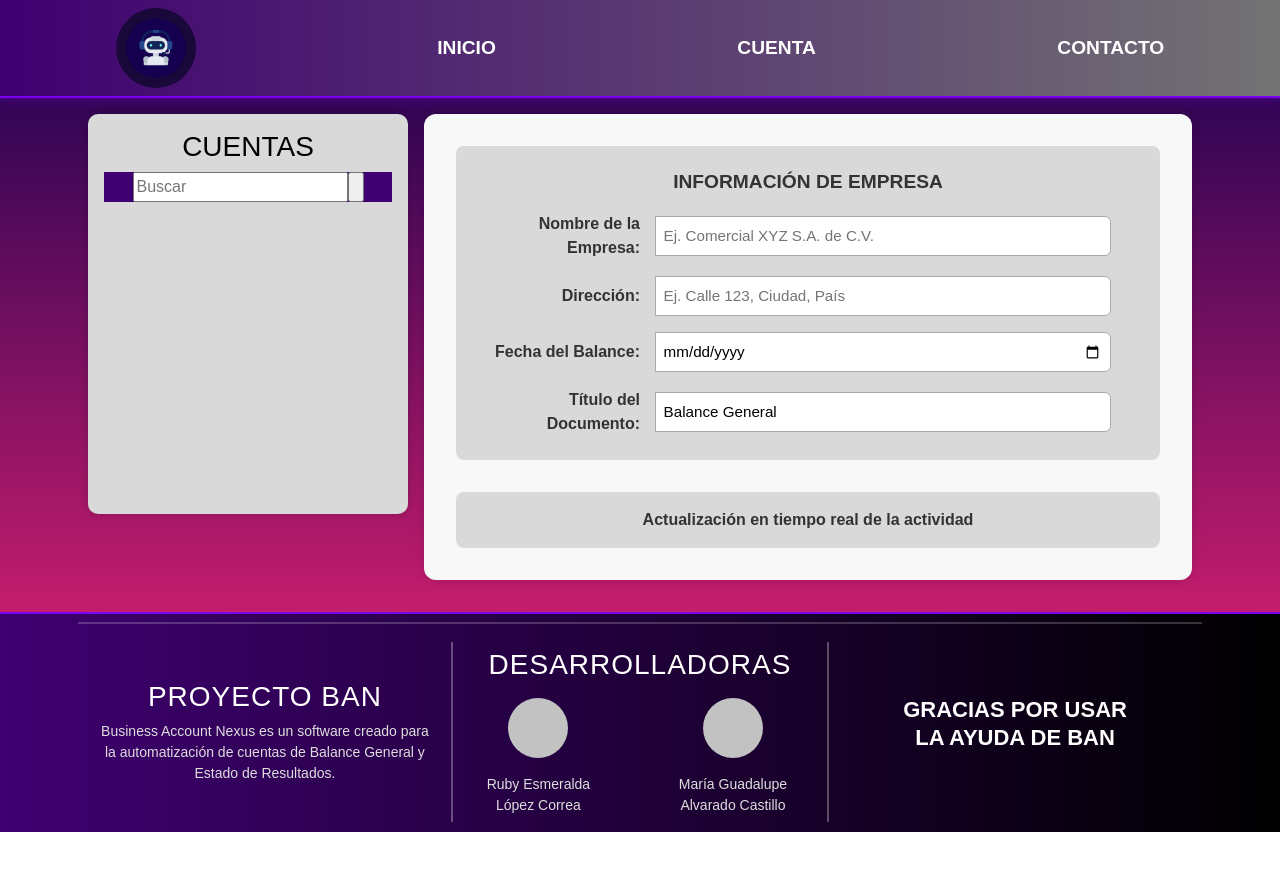
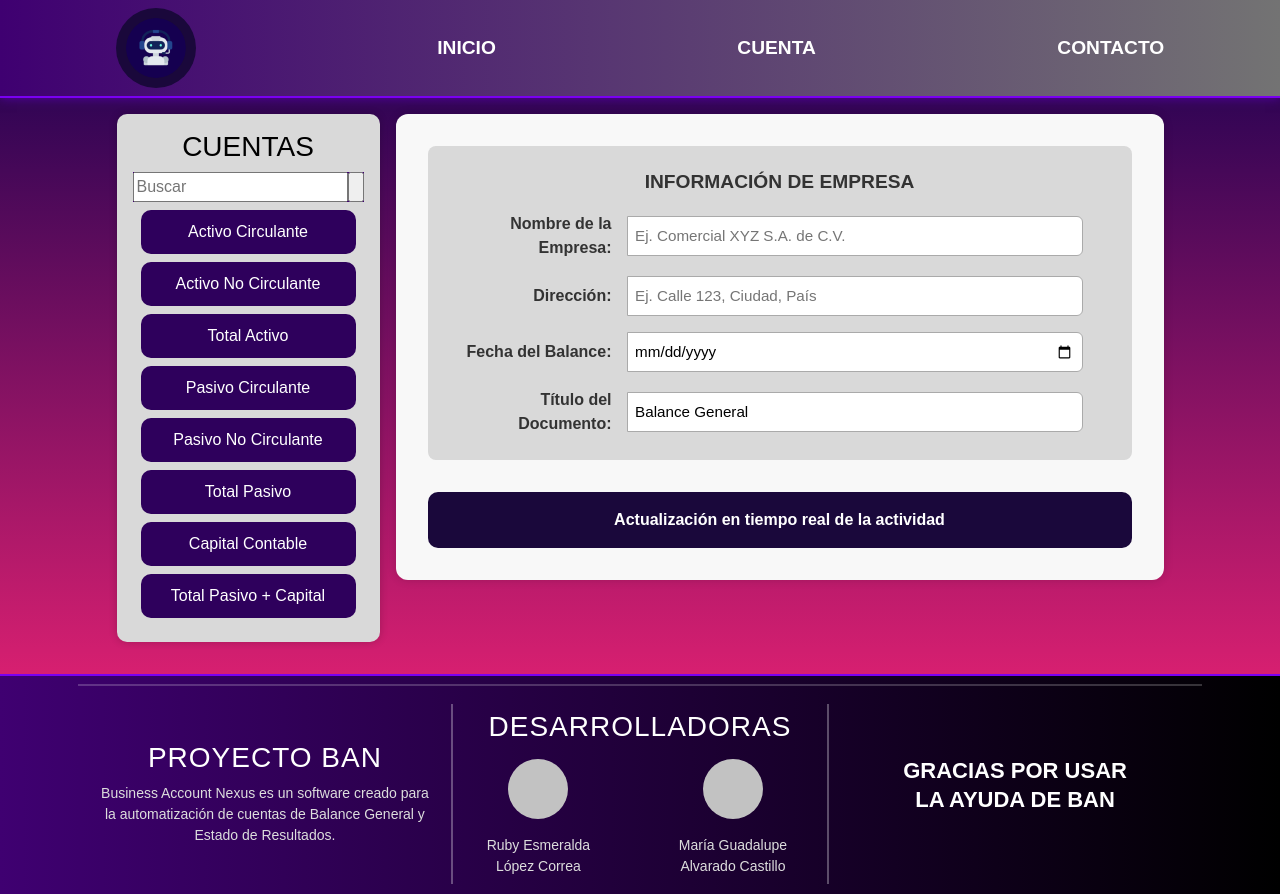
Before and after one commit to rubyesmelc0911/Software-Finanzas, an Angular app: page /bg in a window 1280 px wide. Before the commit the page ends 832 px from the top, so only its background shows below. Built offline with nearby package versions, Linux system fonts and the light colour scheme.

Commit message:
Se agregó las cuentas en el apartado de balance general

```diff
--- a/src/app/pages/balance-general/balance-general.component.css
+++ b/src/app/pages/balance-general/balance-general.component.css
@@ -9,8 +9,8 @@
 
 .cuentas-bg {
   background-color: #D9D9D9;
-  height: 25em;
-  width: 20em;
+  height: auto;
+  width: auto;
   padding: 1em;
   text-align: center;
   border-radius: 10px;
@@ -93,18 +93,37 @@
 }
 
 
-@media (max-width: 768px) {
-  .right-container {
-    width: 100%;
-    grid-template-columns: 1fr;
-  }
+/*ESTILOS PARA CUENTAS*/
+.cuenta-item {
+  background: #2e005c;
+  color: white;
+  padding: 10px;
+  margin: 8px;
+  border-radius: 10px;
+  cursor: pointer;
+  transition: background 0.2s;
+}
 
-  .form-control-in {
-    width: 100%;
-  }
+.cuenta-item:hover {
+  background: #4a00a0;
+}
 
-  .input-group-addon {
-    width: 8em;
-    text-align: left;
-  }
+.cuenta-item.selected {
+  background: #00b4ff;
+  color: #fff;
 }
+
+.real-time {
+  background-color: #1a083b;
+  color: white;
+  padding: 1rem;
+  border-radius: 10px;
+  font-family: 'Jockey One', sans-serif;
+}
+
+.account-row {
+  display: flex;
+  justify-content: space-between;
+  align-items: center;
+  margin: 8px 0;
+}
--- a/src/app/pages/balance-general/balance-general.component.html
+++ b/src/app/pages/balance-general/balance-general.component.html
@@ -1,23 +1,32 @@
 <div class="contenedor-bg">
-  <!--Contenedor de seleccion de cuentas-->
   <div class="cuentas-bg">
     <h3>CUENTAS</h3>
-    <div style="background-color: #3F0071;"> <!--Parte morada del diseño-->
-      <div class="buscador"><form method="get" id="buscarform">
-    <fieldset>
-        <input type="text" id="s" value="" placeholder="Buscar"  />
-        <input class="button" type="submit" value="" />
-        <i class="bi bi-search"></i>
-    </fieldset>
-    </form></div>
+
+    <div style="background-color: #3F0071;">
+      <div class="buscador">
+        <form method="get" id="buscarform">
+          <fieldset>
+            <input type="text" id="s" value="" placeholder="Buscar" />
+            <input class="button" type="submit" value="" />
+            <i class="bi bi-search"></i>
+          </fieldset>
+        </form>
+      </div>
     </div>
-    <!--Lista de cuentas-->
 
-
+    <div class="lista-cuentas">
+      <div
+        *ngFor="let cuenta of accounts"
+        class="cuenta-item"
+        [class.selected]="isSelected(cuenta)"
+        (click)="toggleAccount(cuenta)"
+      >
+        {{ cuenta.nombre }}
+      </div>
+    </div>
   </div>
 
-<!-- Contenedor a la derecha con input de información de empresa y la actualización en tiempo real -->
-<div class="right-container">
+  <div class="right-container">
   <div class="empresa-info">
     <h3>INFORMACIÓN DE EMPRESA</h3>
 
@@ -44,5 +53,6 @@
 
   <div class="real-time">
     Actualización en tiempo real de la actividad
+      </div>
+    </div>
   </div>
-</div>
--- a/src/app/pages/balance-general/balance-general.component.ts
+++ b/src/app/pages/balance-general/balance-general.component.ts
@@ -1,13 +1,77 @@
-import { CommonModule } from '@angular/common';
-import { Component,  } from '@angular/core';
-import {FormsModule} from '@angular/forms';
+import { CommonModule, NumberSymbol } from '@angular/common';
+import { Component } from '@angular/core';
+import { FormsModule } from '@angular/forms';
 
 @Component({
   selector: 'app-balance-general',
   imports: [CommonModule, FormsModule],
   templateUrl: './balance-general.component.html',
-  styleUrl: './balance-general.component.css'
+  styleUrls: ['./balance-general.component.css']
 })
 export class BalanceGeneralComponent {
+  selectedAccounts: any[] = [];
 
+  accounts: Cuenta[] = [
+    // Activos
+    { nombre: 'Activo Circulante', tipo: 'Activo', requiereInput: true },
+    { nombre: 'Activo No Circulante', tipo: 'Activo', requiereInput: true },
+    { nombre: 'Total Activo', tipo: 'Resultado', requiereInput: false, calculada: true },
+
+    // Pasivos
+    { nombre: 'Pasivo Circulante', tipo: 'Pasivo', requiereInput: true },
+    { nombre: 'Pasivo No Circulante', tipo: 'Pasivo', requiereInput: true },
+    { nombre: 'Total Pasivo', tipo: 'Resultado', requiereInput: false, calculada: true },
+
+    // Capital
+    { nombre: 'Capital Contable', tipo: 'Capital', requiereInput: false },
+    { nombre: 'Total Pasivo + Capital', tipo: 'Resultado', requiereInput: false, calculada: true }
+  ];
+
+  toggleAccount(cuenta: Cuenta) {
+    const exists = this.selectedAccounts.find(acc => acc.nombre === cuenta.nombre);
+    if (exists) {
+      this.selectedAccounts = this.selectedAccounts.filter(acc => acc.nombre !== cuenta.nombre);
+    } else {
+      this.selectedAccounts.push({ ...cuenta, valor: 0 });
+    }
+  }
+
+  isSelected(cuenta: Cuenta): boolean {
+    return this.selectedAccounts.some(acc => acc.nombre === cuenta.nombre);
+  }
+
+  updateCalculatedAccounts() {
+    // Calculos
+
+    // Activo total
+    const activoCirculante = this.selectedAccounts.find(acc => acc.nombre === 'Activo Circulante')?.valor || 0;
+    const activoNoCirculante = this.selectedAccounts.find(acc => acc.nombre === 'Activo No Circulante')?.valor || 0;
+    const totalActivo = this.selectedAccounts.find(acc => acc.nombre === 'Total Activo');
+    if (totalActivo) {
+      totalActivo.valor = activoCirculante + activoNoCirculante;
+    }
+
+    // Pasivo total
+    const pasivoCirculante = this.selectedAccounts.find(acc => acc.nombre === 'Pasivo Circulante')?.valor || 0;
+    const pasivoNoCirculante = this.selectedAccounts.find(acc => acc.nombre === 'Pasivo No Circulante')?.valor || 0;
+    const totalPasivo = this.selectedAccounts.find(acc => acc.nombre === 'Total Pasivo');
+    if (totalPasivo) {
+      totalPasivo.valor = pasivoCirculante + pasivoNoCirculante;
+    }
+
+    // Total Pasivo + Capital
+    const capitalContable = this.selectedAccounts.find(acc => acc.nombre === 'Capital Contable')?.valor || 0;
+    const totalPasivoCapital = this.selectedAccounts.find(acc => acc.nombre === 'Total Pasivo + Capital');
+    if (totalPasivoCapital) {
+      totalPasivoCapital.valor = (pasivoCirculante + pasivoNoCirculante) + capitalContable;
+    }
+  }
 }
+
+export interface Cuenta {
+  nombre: string;
+  tipo: string;
+  valor?: number;
+  requiereInput: boolean;
+  calculada?: boolean;
+}
```
